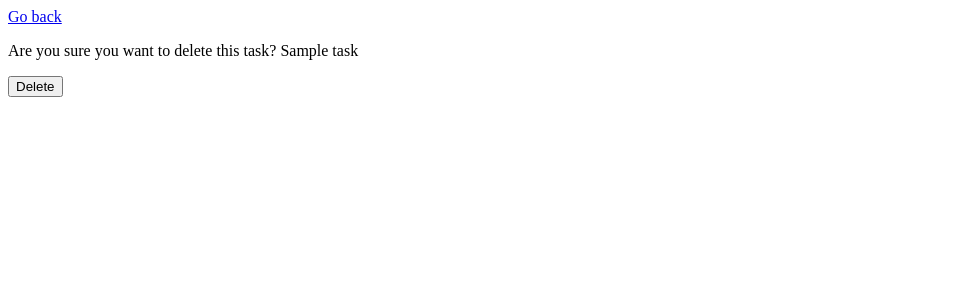
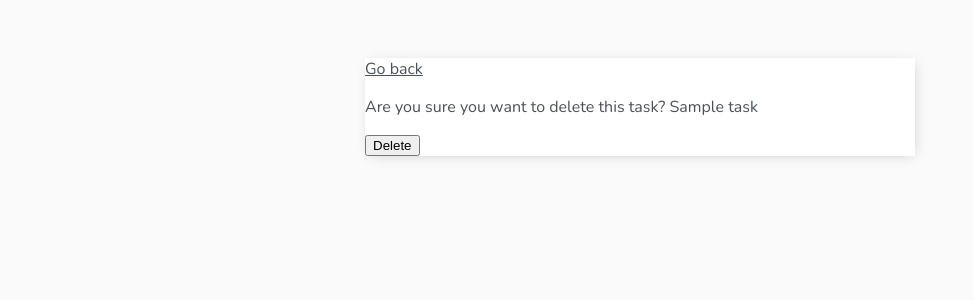
Before and after one commit to andrew18ned/to-do_list, a Django app: template base/templates/base/task_confirm_delete.html in a window 1280 px wide. Shown: the top 300 px of the page, without its empty margins (0-973 px from the left). Run offline with Django 4.2, Linux system fonts and the light colour scheme; the template is opened without the code that fills it: most values are stand-ins (such as "Sample title", 1, 10 or a date in 2020).

Commit message:
addindg style page

```diff
--- a/base/templates/base/login.html
+++ b/base/templates/base/login.html
@@ -1,3 +1,6 @@
+{% extends 'base/main.html' %}
+{% block content %}
+
     <h1>Login</h1>
 
     <form action="" method="post">
@@ -8,3 +11,5 @@
 
 
     <p>Don't have an ancount? <a href="{% url 'register' %}">Register</a></p>
+
+{% endblock content %}
--- /dev/null
+++ b/base/templates/base/main.html
@@ -0,0 +1,44 @@
+<!DOCTYPE html>
+<html lang="en">
+<head>
+    <meta charset="UTF-8">
+    <meta http-equiv="X-UA-Compatible" content="IE=edge">
+    <meta name="viewport" content="width=device-width, initial-scale=1.0">
+    <link rel="preconnect" href="https://fonts.googleapis.com">
+    <link rel="preconnect" href="https://fonts.gstatic.com" crossorigin>
+    <link href="https://fonts.googleapis.com/css2?family=Nunito:wght@200&display=swap" rel="stylesheet">
+    <title>TO DO Items</title>
+    <style>
+        body{
+            background-color: #FAFAFA;
+            font-family: 'Nunito', sans-serif;
+            padding-top: 50px;
+        }
+
+        h1, h2, h3, h4, h5, h6{
+            font-family: 'Raleway', sans-serif;
+        }
+
+        a, p{
+            color: #4b5156;
+        }
+
+        .container{
+            max-width: 550px;
+            margin: auto;
+            background-color: #fff;
+            -webkit-box-shadow: 2px 2px 13px -4px rgba(0, 0, 0, 0.21);
+            box-sizing: 2px 2px 13px -4px rgba(0, 0, 0, 0.21);
+        }
+
+    </style>
+</head>
+<body>
+    <div class="container">
+        {% block content %}
+
+        {% endblock content %}
+    </div>
+
+</body>
+</html>
--- a/base/templates/base/register.html
+++ b/base/templates/base/register.html
@@ -1,3 +1,6 @@
+{% extends 'base/main.html' %}
+{% block content %}
+
     <h1>Register</h1>
 
     <form action="" method="post">
@@ -6,5 +9,6 @@
         <input type="submit" value="Register">
     </form>
 
+    <p>Already have an ancount? <a href="{% url 'login' %}">Login</a></p>
 
-<p>Already have an ancount? <a href="">Login</a></p>
+{% endblock content %}
--- a/base/templates/base/task_confirm_delete.html
+++ b/base/templates/base/task_confirm_delete.html
@@ -1,6 +1,11 @@
+{% extends 'base/main.html' %}
+{% block content %}
+
     <a href="{% url 'tasks' %}">Go back</a>
     <form action="" method="post">
         {% csrf_token %}
         <p>Are you sure you want to delete this task? {{ task }}</p>
         <input type="submit" value="Delete">
     </form>
+
+{% endblock content %}
--- a/base/templates/base/task_form.html
+++ b/base/templates/base/task_form.html
@@ -1,3 +1,6 @@
+{% extends 'base/main.html' %}
+{% block content %}
+
     <h3>Task form</h3>
     <a href="{% url 'tasks' %}">Go back</a>
 
@@ -6,3 +9,5 @@
         {{form.as_p}}
         <input type="submit" value="Submit">
     </form>
+
+{% endblock content %}
```
Also changed, not shown: base/templates/base/task_list.html (+12 -1 lines), db.sqlite3. Lines whose indentation alone changed are shown as unchanged.
